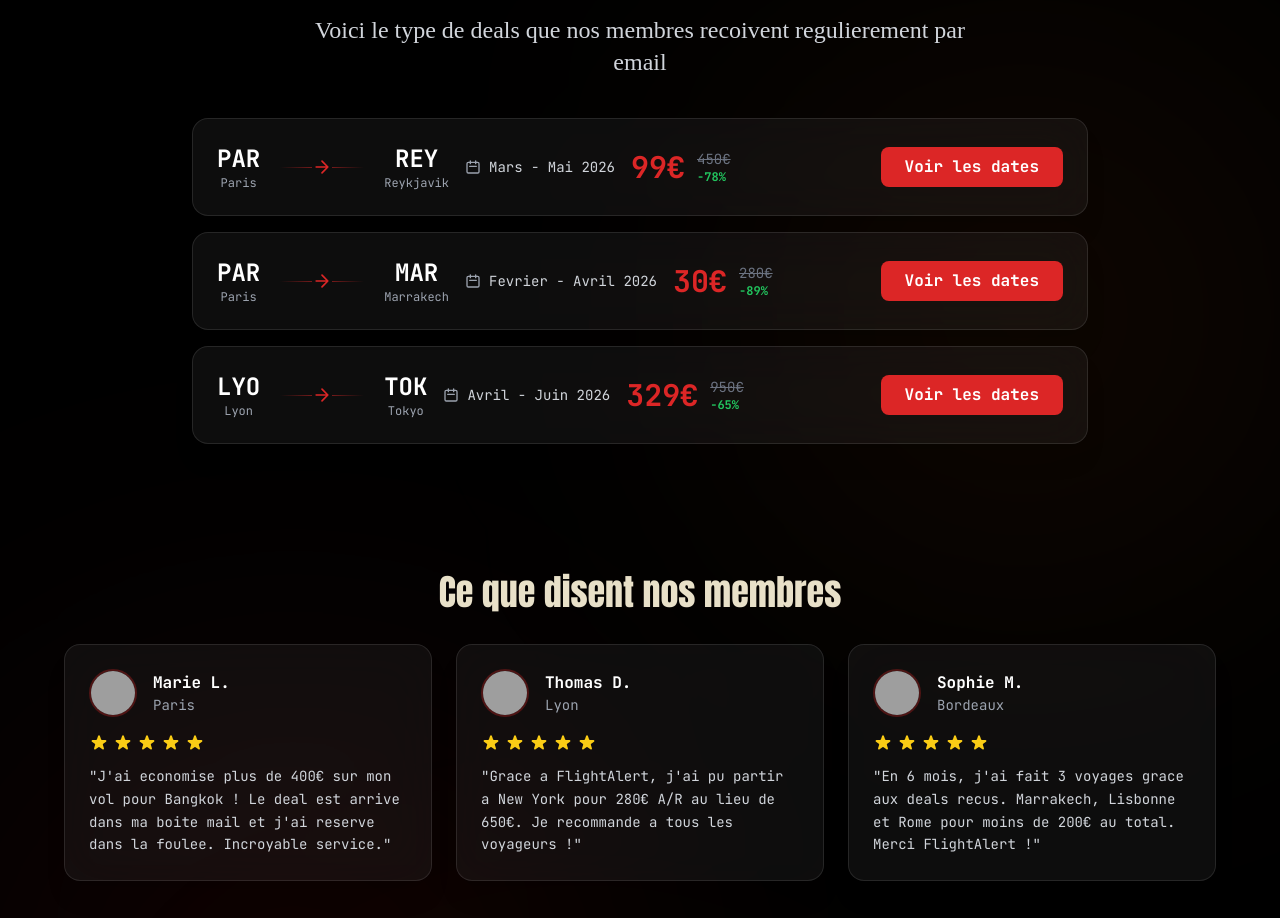
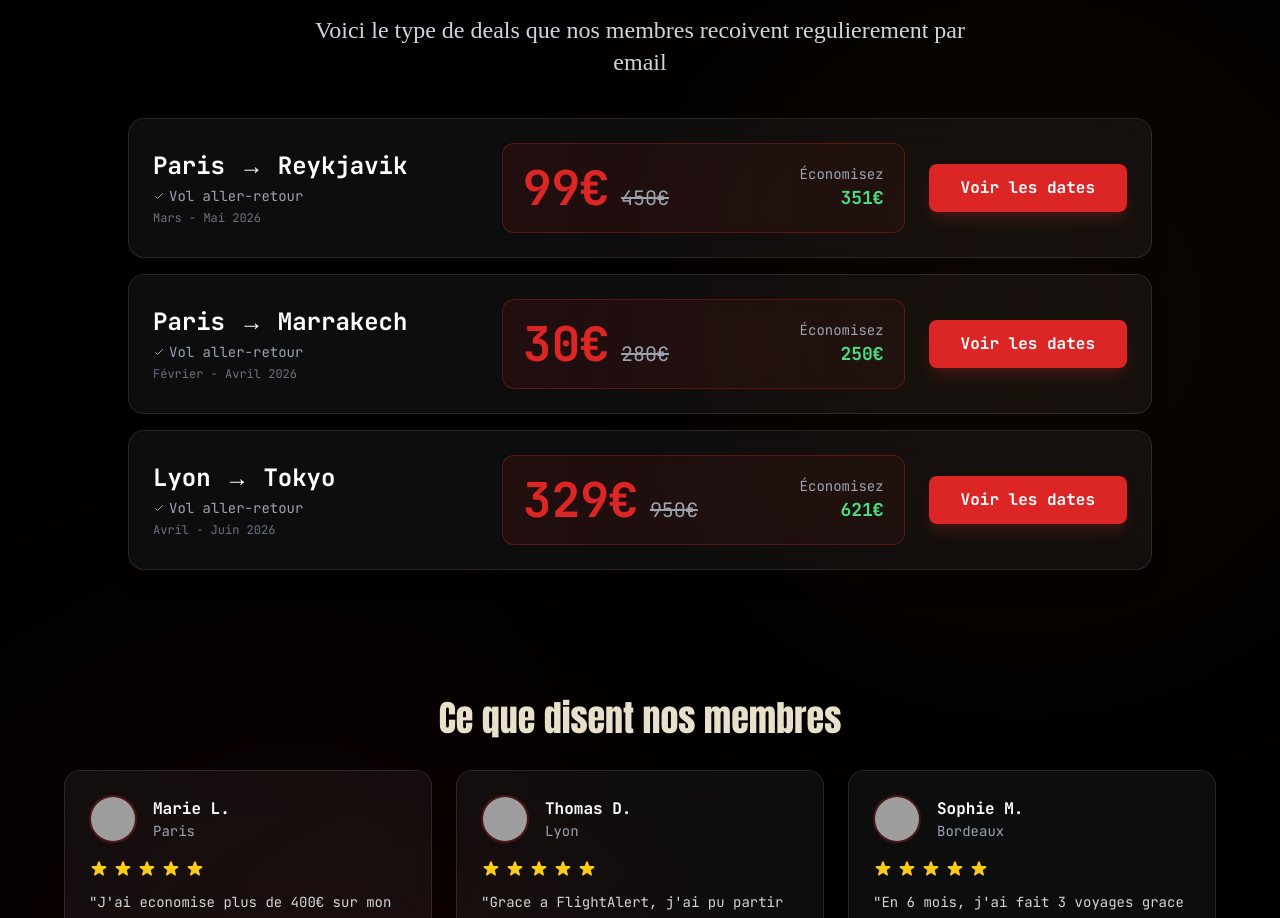
Before and after one commit to Nathan939/flight-deals-app, a Next.js app: page / in a window 1280 px wide. Shown: the part 786-1704 px from the top of the page. Built offline with nearby package versions, Linux system fonts and the light colour scheme; grey boxes are pictures that could not be loaded.

Commit message:
UI: Nouveau design DealCard + suppression pourcentages réduction
- Utilisation du composant DealCard avec animations DecryptedNumber
- Suppression des badges de réduction
- Texte centré horizontalement

Co-Authored-By: Claude Opus 4.5 <noreply@anthropic.com>

```diff
--- a/components/landing/DealCard.tsx
+++ b/components/landing/DealCard.tsx
@@ -16,10 +16,8 @@ export default function DealCard({ deal }: DealCardProps) {
       ref={elementRef as React.RefObject<HTMLDivElement>}
       className="glass-card hover-lift hover-glow flex flex-col md:flex-row md:items-center md:justify-between gap-6 group"
     >
-      {/* Left side: Destination and discount badge */}
-      <div className="flex-shrink-0 md:w-1/3">
-        <div className="flex items-start justify-between md:flex-col md:items-start gap-2">
-          <div>
+      {/* Left side: Destination */}
+      <div className="flex-shrink-0 md:w-1/3 text-center md:text-left">
         <h3 className="text-xl md:text-2xl font-bold text-white mb-1">
           {deal.from} →{' '}
           <DecryptedNumber
@@ -29,18 +27,13 @@ export default function DealCard({ deal }: DealCardProps) {
             isInViewport={isInViewport}
           />
         </h3>
-            <p className="text-gray-400 text-xs md:text-sm flex items-center gap-1">
+        <p className="text-gray-400 text-xs md:text-sm flex items-center justify-center md:justify-start gap-1">
           <svg className="w-3 h-3" fill="none" viewBox="0 0 24 24" stroke="currentColor">
             <path strokeLinecap="round" strokeLinejoin="round" strokeWidth={2} d="M5 13l4 4L19 7" />
           </svg>
           Vol aller-retour
         </p>
         <p className="text-gray-500 text-xs mt-1">{deal.dates}</p>
-          </div>
-          <div className="bg-primary text-white px-3 py-1.5 rounded-full text-sm font-bold whitespace-nowrap shadow-lg shadow-primary/30">
-            -{deal.discount}%
-          </div>
-        </div>
       </div>
 
       {/* Center: Price section */}
--- a/components/landing/DealsSection.tsx
+++ b/components/landing/DealsSection.tsx
@@ -1,6 +1,6 @@
 'use client';
 
-import Link from 'next/link'
+import DealCard from './DealCard'
 import { DealData } from '@/lib/types'
 import { useInViewport } from '@/hooks/useInViewport'
 
@@ -23,7 +23,7 @@ const exampleDeals: DealData[] = [
     price: 30,
     originalPrice: 280,
     currency: 'EUR',
-    dates: 'Fevrier - Avril 2026',
+    dates: 'Février - Avril 2026',
     discount: 89,
     createdAt: new Date(),
   },
@@ -56,61 +56,10 @@ export default function DealsSection() {
           </p>
         </div>
 
-        {/* Deals horizontal list */}
-        <div className="flex flex-col gap-4 max-w-4xl mx-auto">
-          {exampleDeals.map((deal, index) => (
-            <div
-              key={deal.id}
-              className={`transition-all duration-700 ${isInViewport ? 'opacity-100 translate-x-0' : 'opacity-0 -translate-x-10'}`}
-              style={{ transitionDelay: `${index * 150}ms` }}
-            >
-              <div className="glass-card hover-lift group overflow-hidden">
-                <div className="flex flex-col md:flex-row md:items-center md:justify-between gap-4">
-                  {/* Route */}
-                  <div className="flex items-center gap-3 md:min-w-[200px]">
-                    <div className="text-center">
-                      <div className="text-2xl font-bold font-mono">{deal.from.substring(0, 3).toUpperCase()}</div>
-                      <div className="text-xs text-gray-400">{deal.from}</div>
-                    </div>
-                    <div className="flex items-center px-2">
-                      <div className="w-8 h-px bg-gradient-to-r from-transparent to-primary/50" />
-                      <svg className="w-5 h-5 text-primary" fill="none" viewBox="0 0 24 24" stroke="currentColor">
-                        <path strokeLinecap="round" strokeLinejoin="round" strokeWidth={2} d="M5 12h14M12 5l7 7-7 7" />
-                      </svg>
-                      <div className="w-8 h-px bg-gradient-to-r from-primary/50 to-transparent" />
-                    </div>
-                    <div className="text-center">
-                      <div className="text-2xl font-bold font-mono">{deal.to.substring(0, 3).toUpperCase()}</div>
-                      <div className="text-xs text-gray-400">{deal.to}</div>
-                    </div>
-                  </div>
-
-                  {/* Dates */}
-                  <div className="flex items-center gap-2 text-sm text-gray-300">
-                    <svg className="w-4 h-4 text-gray-400" fill="none" viewBox="0 0 24 24" stroke="currentColor">
-                      <path strokeLinecap="round" strokeLinejoin="round" strokeWidth={2} d="M8 7V3m8 4V3m-9 8h10M5 21h14a2 2 0 002-2V7a2 2 0 00-2-2H5a2 2 0 00-2 2v12a2 2 0 002 2z" />
-                    </svg>
-                    {deal.dates}
-                  </div>
-
-                  {/* Price */}
-                  <div className="flex items-center gap-3">
-                    <span className="text-3xl font-bold text-primary font-mono">{deal.price}€</span>
-                    <div className="flex flex-col">
-                      <span className="text-sm text-gray-500 line-through">{deal.originalPrice}€</span>
-                      <span className="text-xs text-green-500 font-bold">-{deal.discount}%</span>
-                    </div>
-                  </div>
-
-                  {/* CTA Button */}
-                  <Link href="/signup" className="md:ml-auto">
-                    <button className="w-full md:w-auto bg-primary hover:bg-primary-dark text-white font-bold py-2 px-6 rounded-lg transition-all duration-200 transform group-hover:scale-105 whitespace-nowrap">
-                      Voir les dates
-                    </button>
-                  </Link>
-                </div>
-              </div>
-            </div>
+        {/* Deals list using DealCard component */}
+        <div className="flex flex-col gap-4 max-w-5xl mx-auto">
+          {exampleDeals.map((deal) => (
+            <DealCard key={deal.id} deal={deal} />
           ))}
         </div>
       </div>
```
Lines whose indentation alone changed are shown as unchanged.
